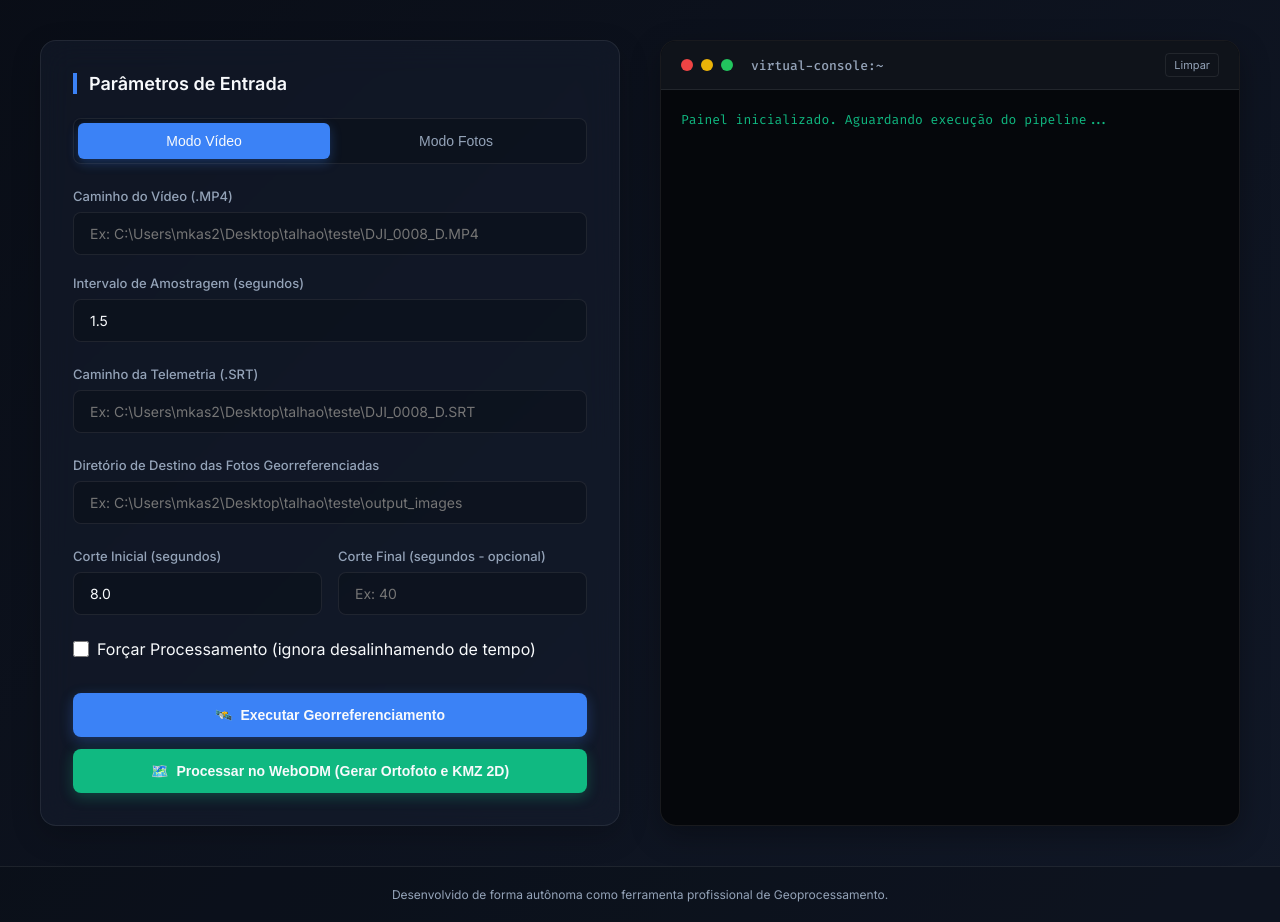
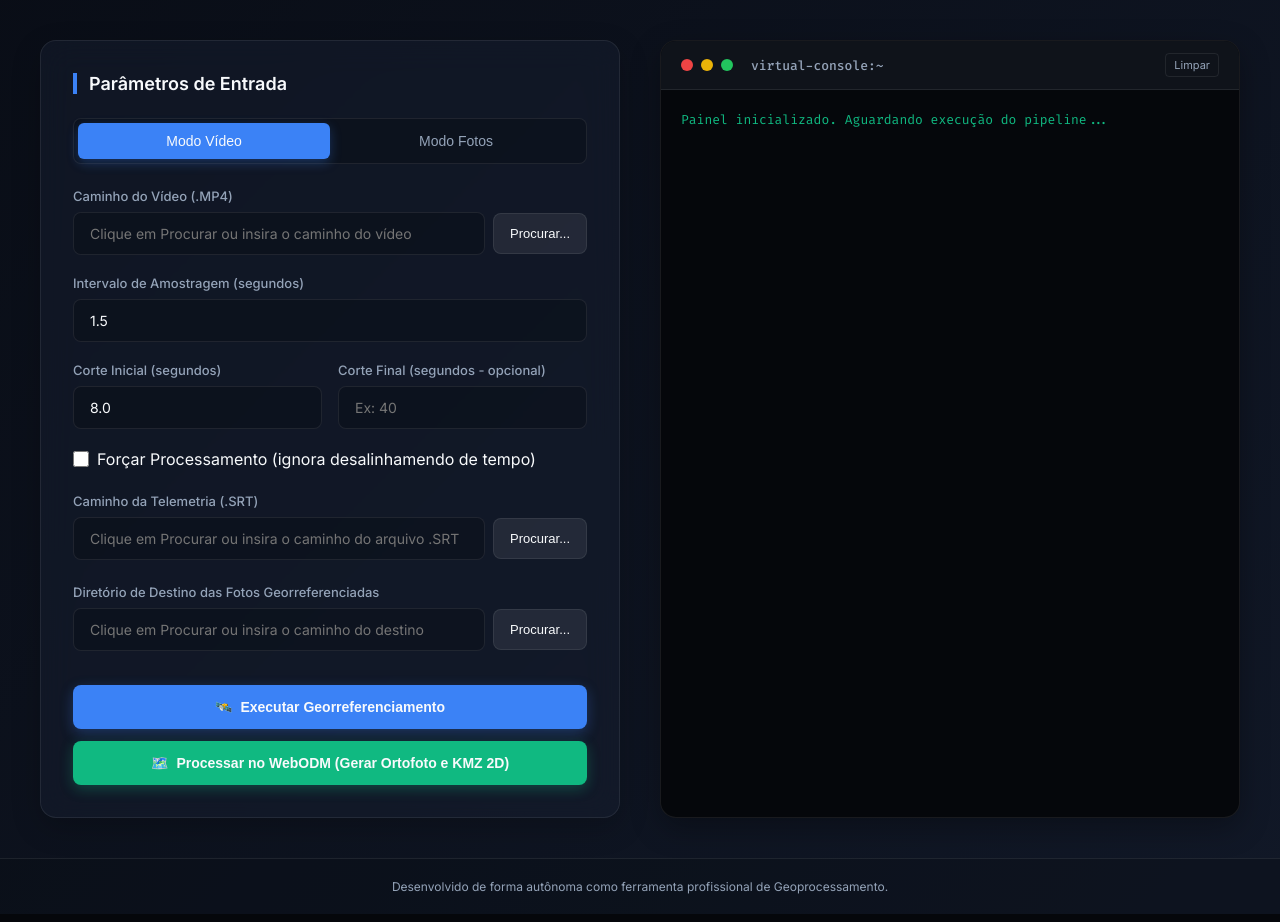
Before and after one commit to marcioch-a11y/dji-drone-criador-de-mapa, a Flask app: page / in a window 1280 px wide. Shown: the part 78-1000 px from the top of the page. Run offline with Flask 3, Linux system fonts and the light colour scheme.

Commit message:
feat: simplify web UI and add native file/folder picker dialogs

```diff
--- a/app.py
+++ b/app.py
@@ -33,6 +33,61 @@ def read_process_output(proc):
 @app.route('/')
 def index():
     return render_template('index.html')
+
+@app.route('/api/select-file', methods=['POST'])
+def select_file():
+    """
+    Abre uma caixa de diálogo nativa para selecionar um arquivo (.mp4 ou .srt).
+    """
+    import tkinter as tk
+    from tkinter import filedialog
+
+    data = request.json or {}
+    file_type = data.get('type')
+
+    file_types = [("Todos os arquivos", "*.*")]
+    if file_type == 'video':
+        file_types = [("Vídeo DJI MP4", "*.mp4"), ("Todos os arquivos", "*.*")]
+    elif file_type == 'srt':
+        file_types = [("Legenda de Telemetria SRT", "*.srt"), ("Todos os arquivos", "*.*")]
+
+    filepath = ""
+    try:
+        root = tk.Tk()
+        root.withdraw()
+        root.attributes('-topmost', True)
+        filepath = filedialog.askopenfilename(
+            title="Selecionar Arquivo",
+            filetypes=file_types
+        )
+        root.destroy()
+    except Exception as e:
+        print(f"[Erro tkinter] Ao selecionar arquivo: {e}")
+
+    return jsonify({'path': filepath})
+
+@app.route('/api/select-folder', methods=['POST'])
+def select_folder():
+    """
+    Abre uma caixa de diálogo nativa para selecionar uma pasta.
+    """
+    import tkinter as tk
+    from tkinter import filedialog
+
+    folderpath = ""
+    try:
+        root = tk.Tk()
+        root.withdraw()
+        root.attributes('-topmost', True)
+        folderpath = filedialog.askdirectory(
+            title="Selecionar Pasta"
+        )
+        root.destroy()
+    except Exception as e:
+        print(f"[Erro tkinter] Ao selecionar pasta: {e}")
+
+    return jsonify({'path': folderpath})
+
 
 @app.route('/api/status', methods=['GET'])
 def status():
--- a/templates/index.html
+++ b/templates/index.html
@@ -188,6 +188,35 @@
             box-shadow: 0 0 0 2px rgba(59, 130, 246, 0.15);
         }
 
+        .input-with-button {
+            display: flex;
+            gap: 8px;
+            align-items: center;
+        }
+
+        .input-with-button input {
+            flex: 1;
+        }
+
+        .btn-browse {
+            background: rgba(255, 255, 255, 0.08);
+            border: 1px solid var(--border-color);
+            color: var(--text-main);
+            padding: 12px 16px;
+            font-size: 13px;
+            font-weight: 500;
+            border-radius: 8px;
+            cursor: pointer;
+            transition: all 0.2s ease;
+            white-space: nowrap;
+        }
+
+        .btn-browse:hover {
+            background: rgba(255, 255, 255, 0.15);
+            border-color: var(--accent-blue);
+        }
+
+
         .row-grid {
             display: grid;
             grid-template-columns: 1fr 1fr;
@@ -361,11 +390,28 @@
             <div id="videoFields" class="form-group-container" style="display: flex; flex-direction: column; gap: 20px;">
                 <div class="form-group">
                     <label for="videoPath">Caminho do Vídeo (.MP4)</label>
-                    <input type="text" id="videoPath" placeholder="Ex: C:\Users\mkas2\Desktop\talhao\teste\DJI_0008_D.MP4">
+                    <div class="input-with-button">
+                        <input type="text" id="videoPath" placeholder="Clique em Procurar ou insira o caminho do vídeo">
+                        <button type="button" class="btn-browse" onclick="selectFile('video', 'videoPath')">Procurar...</button>
+                    </div>
                 </div>
                 <div class="form-group">
                     <label for="videoInterval">Intervalo de Amostragem (segundos)</label>
                     <input type="number" id="videoInterval" value="1.5" step="0.1" min="0.1">
+                </div>
+                <div class="row-grid">
+                    <div class="form-group">
+                        <label for="startTimeVideo">Corte Inicial (segundos)</label>
+                        <input type="number" id="startTimeVideo" value="8.0" step="1" min="0">
+                    </div>
+                    <div class="form-group">
+                        <label for="endTime">Corte Final (segundos - opcional)</label>
+                        <input type="number" id="endTime" placeholder="Ex: 40">
+                    </div>
+                </div>
+                <div class="checkbox-group">
+                    <input type="checkbox" id="forceTime">
+                    <label for="forceTime">Forçar Processamento (ignora desalinhamendo de tempo)</label>
                 </div>
             </div>
 
@@ -373,49 +419,49 @@
             <div id="photoFields" class="form-group-container" style="display: none; flex-direction: column; gap: 20px;">
                 <div class="form-group">
                     <label for="photosDir">Caminho da Pasta de Fotos</label>
-                    <input type="text" id="photosDir" placeholder="Ex: C:\Users\mkas2\Desktop\talhao">
+                    <div class="input-with-button">
+                        <input type="text" id="photosDir" placeholder="Clique em Procurar ou insira o caminho da pasta">
+                        <button type="button" class="btn-browse" onclick="selectFolder('photosDir')">Procurar...</button>
+                    </div>
                 </div>
-                <div class="row-grid">
+
+                <div class="checkbox-group">
+                    <input type="checkbox" id="matchDatetime" checked onchange="togglePhotoSyncFields()">
+                    <label for="matchDatetime">Sincronizar por Data/Hora Absoluta no Nome do Arquivo</label>
+                </div>
+
+                <div id="photoSeqFields" class="row-grid" style="display: none;">
                     <div class="form-group">
                         <label for="photoInterval">Intervalo Presumido (segundos)</label>
                         <input type="number" id="photoInterval" value="2.0" step="0.1" min="0.1">
                     </div>
                     <div class="form-group">
-                        <label for="photoFilter">Filtro de Arquivos (Glob)</label>
-                        <input type="text" id="photoFilter" value="DJI_20260610*.JPG" placeholder="Ex: DJI_*.JPG">
+                        <label for="startTimePhoto">Corte Inicial (segundos)</label>
+                        <input type="number" id="startTimePhoto" value="8.0" step="1" min="0">
                     </div>
                 </div>
-                <div class="checkbox-group">
-                    <input type="checkbox" id="matchDatetime" checked>
-                    <label for="matchDatetime">Sincronizar por Data/Hora Absoluta no Nome do Arquivo</label>
+
+                <div class="form-group">
+                    <label for="photoFilter">Filtro de Arquivos (Glob)</label>
+                    <input type="text" id="photoFilter" value="DJI_20260610*.JPG" placeholder="Ex: DJI_*.JPG">
                 </div>
             </div>
 
             <!-- Inputs Comuns -->
             <div class="form-group">
                 <label for="srtPath">Caminho da Telemetria (.SRT)</label>
-                <input type="text" id="srtPath" placeholder="Ex: C:\Users\mkas2\Desktop\talhao\teste\DJI_0008_D.SRT">
+                <div class="input-with-button">
+                    <input type="text" id="srtPath" placeholder="Clique em Procurar ou insira o caminho do arquivo .SRT">
+                    <button type="button" class="btn-browse" onclick="selectFile('srt', 'srtPath')">Procurar...</button>
+                </div>
             </div>
 
             <div class="form-group">
                 <label for="outDir">Diretório de Destino das Fotos Georreferenciadas</label>
-                <input type="text" id="outDir" placeholder="Ex: C:\Users\mkas2\Desktop\talhao\teste\output_images">
-            </div>
-
-            <div class="row-grid">
-                <div class="form-group">
-                    <label for="startTime">Corte Inicial (segundos)</label>
-                    <input type="number" id="startTime" value="8.0" step="1" min="0">
+                <div class="input-with-button">
+                    <input type="text" id="outDir" placeholder="Clique em Procurar ou insira o caminho do destino">
+                    <button type="button" class="btn-browse" onclick="selectFolder('outDir')">Procurar...</button>
                 </div>
-                <div class="form-group">
-                    <label for="endTime">Corte Final (segundos - opcional)</label>
-                    <input type="number" id="endTime" placeholder="Ex: 40">
-                </div>
-            </div>
-
-            <div class="checkbox-group">
-                <input type="checkbox" id="forceTime">
-                <label for="forceTime">Forçar Processamento (ignora desalinhamendo de tempo)</label>
             </div>
 
             <!-- Botões de Ação -->
@@ -427,6 +473,7 @@
                     <span>🗺️</span> Processar no WebODM (Gerar Ortofoto e KMZ 2D)
                 </button>
             </div>
+
         </div>
 
         <div class="terminal-panel">
@@ -458,12 +505,51 @@
             document.getElementById('videoFields').style.display = mode === 'video' ? 'flex' : 'none';
             document.getElementById('photoFields').style.display = mode === 'photos' ? 'flex' : 'none';
 
+            togglePhotoSyncFields();
+
             // Sugere caminhos padrão baseado no modo
             if (mode === 'photos') {
                 document.getElementById('outDir').placeholder = "Ex: C:\\Users\\mkas2\\Desktop\\talhao\\webodm_results_photos";
             } else {
                 document.getElementById('outDir').placeholder = "Ex: C:\\Users\\mkas2\\Desktop\\talhao\\teste\\output_images";
             }
+        }
+
+        function togglePhotoSyncFields() {
+            if (currentMode === 'photos') {
+                const matchDt = document.getElementById('matchDatetime').checked;
+                document.getElementById('photoSeqFields').style.display = matchDt ? 'none' : 'grid';
+            } else {
+                document.getElementById('photoSeqFields').style.display = 'none';
+            }
+        }
+
+        function selectFile(type, targetId) {
+            fetch('/api/select-file', {
+                method: 'POST',
+                headers: { 'Content-Type': 'application/json' },
+                body: JSON.stringify({ type: type })
+            })
+            .then(res => res.json())
+            .then(data => {
+                if (data.path) {
+                    document.getElementById(targetId).value = data.path;
+                }
+            })
+            .catch(err => console.error("Erro ao selecionar arquivo:", err));
+        }
+
+        function selectFolder(targetId) {
+            fetch('/api/select-folder', {
+                method: 'POST'
+            })
+            .then(res => res.json())
+            .then(data => {
+                if (data.path) {
+                    document.getElementById(targetId).value = data.path;
+                }
+            })
+            .catch(err => console.error("Erro ao selecionar pasta:", err));
         }
 
         function clearTerminal() {
@@ -542,16 +628,21 @@
             initLogStream();
             updateStatus(true, 'Georreferenciando...');
 
+            const isVideo = currentMode === 'video';
+            const startTime = isVideo
+                ? (parseFloat(document.getElementById('startTimeVideo').value) || 0.0)
+                : (document.getElementById('matchDatetime').checked ? 0.0 : (parseFloat(document.getElementById('startTimePhoto').value) || 0.0));
+
             const payload = {
                 mode: currentMode,
                 srt: document.getElementById('srtPath').value,
                 out: document.getElementById('outDir').value,
-                start: parseFloat(document.getElementById('startTime').value) || 0.0,
-                end: document.getElementById('endTime').value ? parseFloat(document.getElementById('endTime').value) : null,
-                force: document.getElementById('forceTime').checked
+                start: startTime,
+                end: isVideo && document.getElementById('endTime').value ? parseFloat(document.getElementById('endTime').value) : null,
+                force: isVideo ? document.getElementById('forceTime').checked : false
             };
 
-            if (currentMode === 'video') {
+            if (isVideo) {
                 payload.video = document.getElementById('videoPath').value;
                 payload.interval = parseFloat(document.getElementById('videoInterval').value) || 1.5;
             } else {
@@ -581,6 +672,7 @@
                 updateStatus(false);
             });
         }
+
 
         function startWebODM() {
             clearTerminal();
```
